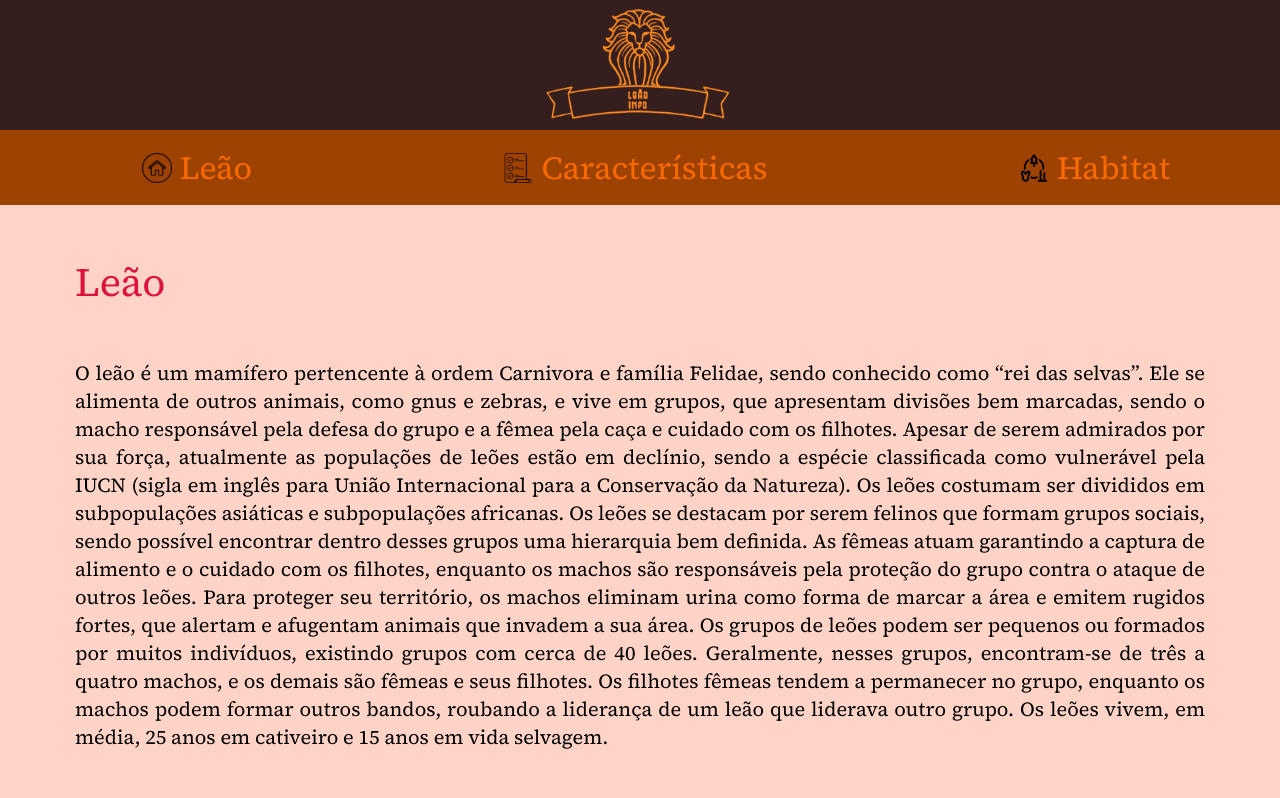
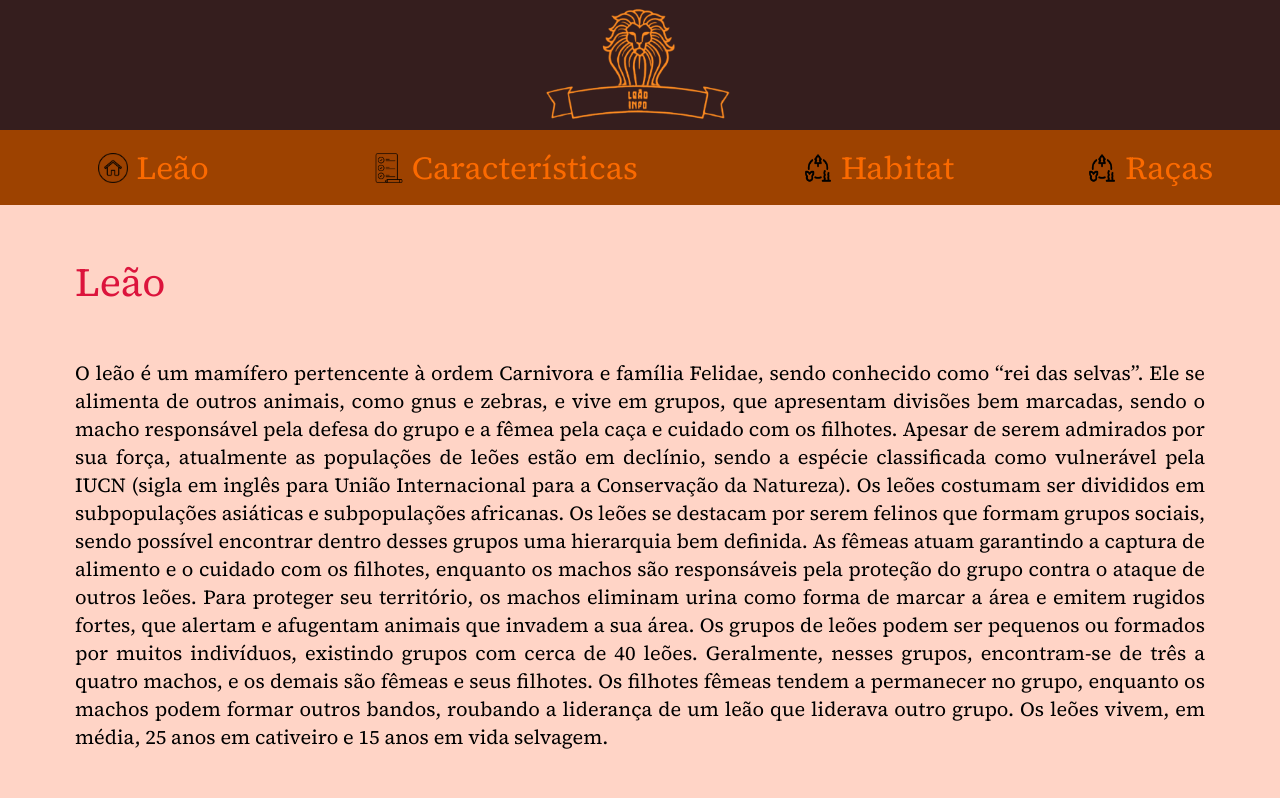
Before and after one commit to samueldon123/projeto-minha-cara-html, a plain HTML site: page index.html in a window 1280 px wide. Shown: the top 798 px of the page. Drawn offline with Linux system fonts and the light colour scheme.

Commit message:
commit 2

```diff
--- a/index.html
+++ b/index.html
@@ -38,6 +38,11 @@
                     <img src="imagens/img4.png" class="nav-img">Habitat
                   </a>
                 </li>
+                <a href="index1.html #raças" class="nav-item">
+                  <img src="imagens/img4.png" class="nav-img">Raças
+                </a>
+
+              </li>
               </ul>
             </nav>
 
```
